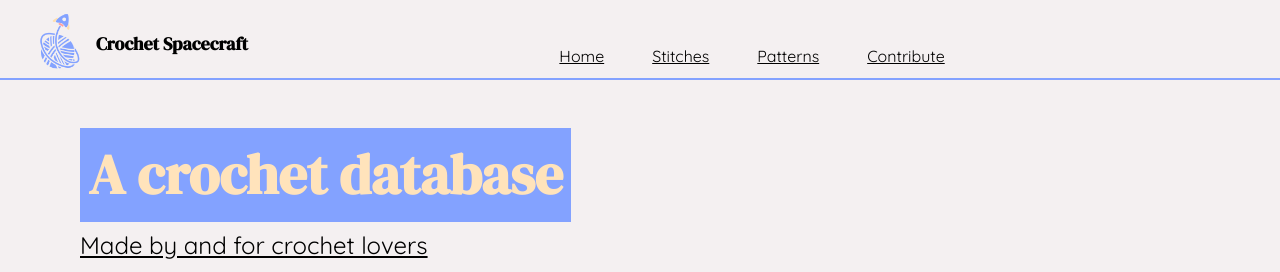
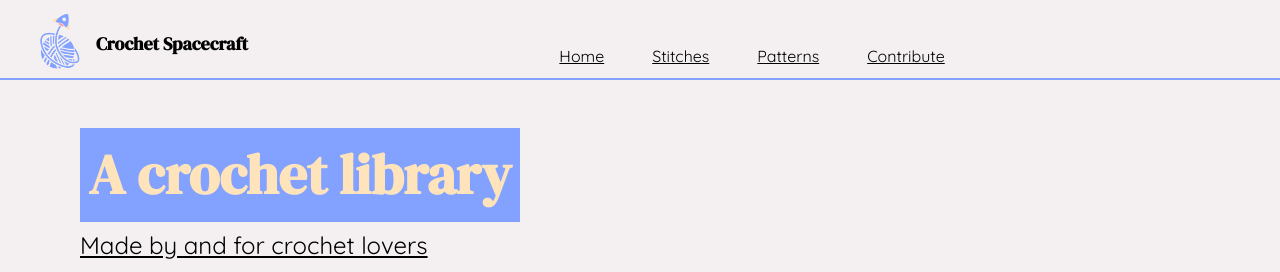
Before and after one commit to elaine2700/Crochet-Pattern-Translate, a React (Vite) app in the folder Project/: page / in a window 1280 px wide. Shown: the top 272 px of the page. Built offline with nearby package versions, Linux system fonts and the light colour scheme; no server answers.

Commit message:
Update Home Page images

```diff
--- a/Project/src/Pages/Home.jsx
+++ b/Project/src/Pages/Home.jsx
@@ -2,7 +2,7 @@ import HomeCard from '../Components/Home/HomeCard'
 
 const Home = () => {
     const stitchesCardSettings = {
-        imgPath: 'images/dog-bear.jpg',
+        imgPath: 'images/Moss_Stitch.jpg',
         buttonText: 'Stitches',
         linkTo: '/stitches'
     }
@@ -17,7 +17,7 @@ const Home = () => {
         <section className='home-section section-container'>
             <div>
                 <header>
-                    <h1 className='home-title'>A crochet database</h1>
+                    <h1 className='home-title'>A crochet library</h1>
                     <h2 className='home-subtitle'>Made by and for crochet lovers</h2>
                 </header>
 
```
Also changed, not shown: 2 other files (tests, documents, lock files or other folders).
